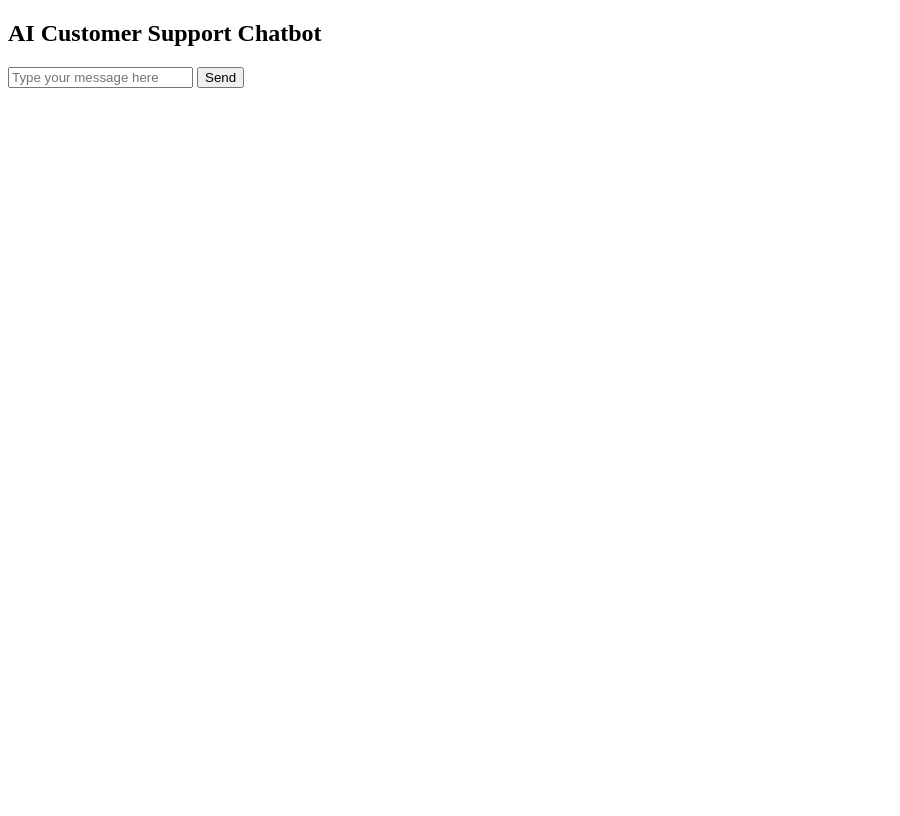
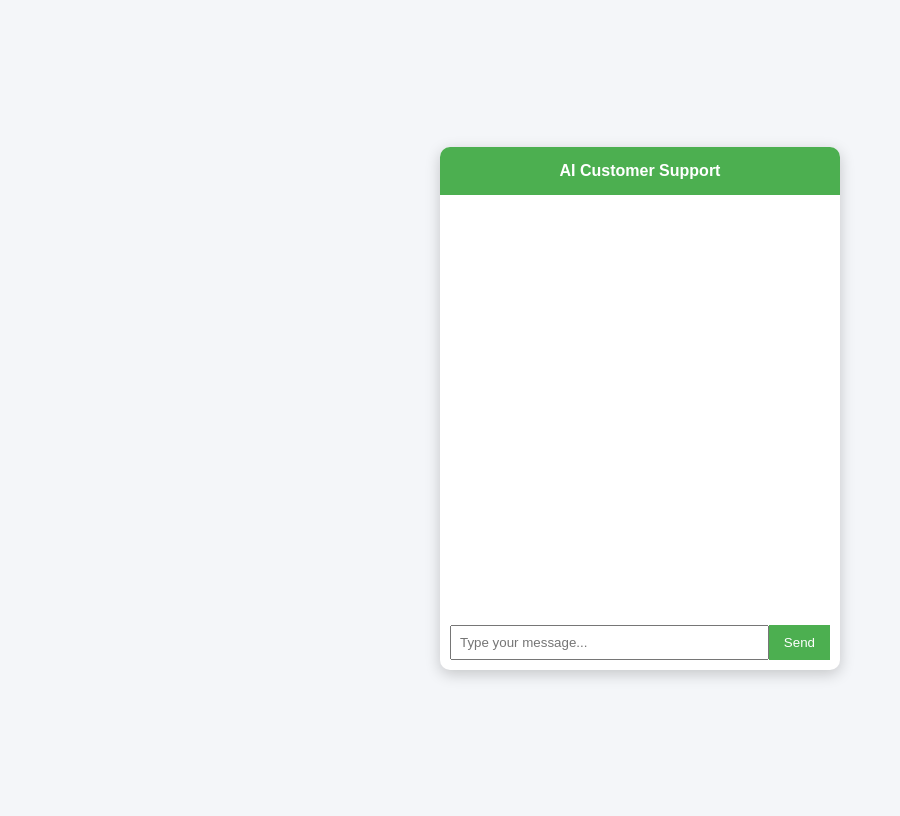
Before and after one commit to ayushiraina05/AI-Customer-Support-Chatbot, a Flask app: page / in a window 1280 px wide. Shown: the whole page, without its empty margins (0-900 px from the left). Before the commit the page ends 88 px from the top, so only its background shows below. Run offline with Flask 3, Linux system fonts and the light colour scheme.

Commit message:
Update index.html

```diff
--- a/templates/index.html
+++ b/templates/index.html
@@ -2,15 +2,105 @@
 <html>
 <head>
     <title>AI Customer Support Chatbot</title>
+    <style>
+        body {
+            font-family: Arial, sans-serif;
+            background-color: #f4f6f9;
+            display: flex;
+            justify-content: center;
+            align-items: center;
+            height: 100vh;
+        }
+
+        .chat-container {
+            width: 400px;
+            background: white;
+            border-radius: 10px;
+            box-shadow: 0px 4px 15px rgba(0,0,0,0.2);
+            display: flex;
+            flex-direction: column;
+        }
+
+        .chat-header {
+            background: #4CAF50;
+            color: white;
+            padding: 15px;
+            text-align: center;
+            font-weight: bold;
+            border-radius: 10px 10px 0 0;
+        }
+
+        .chat-box {
+            height: 400px;
+            padding: 10px;
+            overflow-y: auto;
+        }
+
+        .user-msg {
+            text-align: right;
+            margin: 5px;
+            color: blue;
+        }
+
+        .bot-msg {
+            text-align: left;
+            margin: 5px;
+            color: green;
+        }
+
+        .chat-input {
+            display: flex;
+            padding: 10px;
+        }
+
+        .chat-input input {
+            flex: 1;
+            padding: 8px;
+        }
+
+        .chat-input button {
+            padding: 8px 15px;
+            background: #4CAF50;
+            color: white;
+            border: none;
+        }
+    </style>
 </head>
 <body>
 
-<h2>AI Customer Support Chatbot</h2>
+<div class="chat-container">
+    <div class="chat-header">AI Customer Support</div>
 
-<form action="/get" method="post">
-    <input type="text" name="msg" placeholder="Type your message here">
-    <button type="submit">Send</button>
-</form>
+    <div class="chat-box" id="chatBox"></div>
+
+    <div class="chat-input">
+        <input type="text" id="userInput" placeholder="Type your message...">
+        <button onclick="sendMessage()">Send</button>
+    </div>
+</div>
+
+<script>
+function sendMessage() {
+    let userText = document.getElementById("userInput").value;
+
+    fetch("/get", {
+        method: "POST",
+        headers: {
+            "Content-Type": "application/x-www-form-urlencoded"
+        },
+        body: "msg=" + userText
+    })
+    .then(response => response.text())
+    .then(data => {
+        document.getElementById("chatBox").innerHTML +=
+            "<div class='user-msg'>You: " + userText + "</div>";
+        document.getElementById("chatBox").innerHTML +=
+            "<div class='bot-msg'>Bot: " + data + "</div>";
+
+        document.getElementById("userInput").value = "";
+    });
+}
+</script>
 
 </body>
 </html>
```
